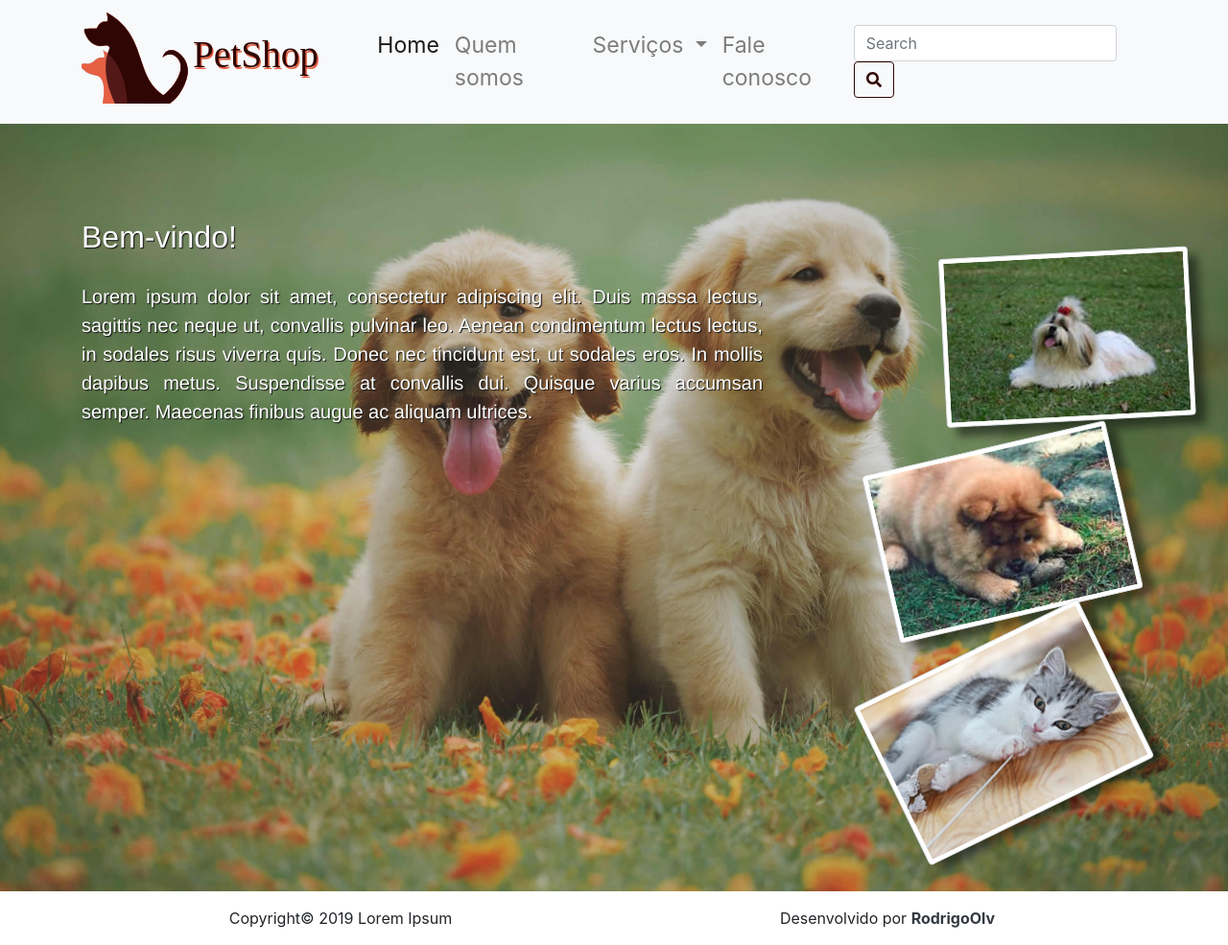
After one commit to RodrigoOlv/petshop, a PHP site: page /?page=1 in a window 1280 px wide. The commit adds this page. Shown: the whole page at 96% size. Run offline with PHP 8.4, Linux system fonts and the light colour scheme; some libraries are stand-ins or nearby versions.

Commit message:
linkando páginas

```diff
--- a/css/style.css
+++ b/css/style.css
@@ -53,6 +53,9 @@ aside > section :last-child {
 	background-image: url("../img/background.jpg");
 	background-repeat: no-repeat;
 	background-size: cover;
+	/*opcional*/
+	background-attachment: fixed;
+	background-position: top;
 	padding-top: 208px;
 	padding-bottom: 30px
 }
--- /dev/null
+++ b/index.php
@@ -0,0 +1,41 @@
+<?php
+/**
+* @author RodrigoOlv <rodrigo.oliveira1998@outlook.co>
+* @version 0.1 German-Shepherd
+* @since 04/25/2019 16:34
+*/
+include 'view/header.html';
+
+
+// $main gives a int to select #main div
+switch ($_GET["page"]) {
+	case "home":
+		include 'view/home.html';
+		break;
+
+	case "quem-somos":
+		include 'view/quem-somos.html';
+		break;
+
+	case "banho-tosa":
+		include 'view/banho-tosa.html';
+		break;
+
+	case "veterinaria":
+	include 'view/veterinaria.html';
+	break;
+
+	case "produtos":
+	include 'view/produtos.html';
+	break;
+
+	case "fale-conosco":
+	include 'view/fale-conosco.html';
+	break;
+
+	default:
+		include 'view/home.html';
+		break;
+}
+
+include 'view/footer.html';
--- /dev/null
+++ b/view/banho-tosa.html
@@ -0,0 +1,5 @@
+<div id="main">
+	<div class="container">
+		<h2>Em breve</h2>
+	</div>
+</div>
--- /dev/null
+++ b/view/fale-conosco.html
@@ -0,0 +1,5 @@
+<div id="main">
+	<div class="container">
+		<h2>Em breve</h2>
+	</div>
+</div>
--- /dev/null
+++ b/view/footer.html
@@ -0,0 +1,16 @@
+
+	<footer class="py-3">
+		<div class="container">
+			<div class="row">
+				<div class="col-md-6 text-center"><span>Copyright&copy 2019 Lorem Ipsum</span></div>
+				<div class="col-md-6 text-center">Desenvolvido por <a class="text-dark font-weight-bold" href="https://www.github.com/rodrigoolv">RodrigoOlv</a></div>
+			</div>
+		</div>
+		<script defer src="https://use.fontawesome.com/releases/v5.8.1/js/all.js" integrity="sha384-g5uSoOSBd7KkhAMlnQILrecXvzst9TdC09/VM+pjDTCM+1il8RHz5fKANTFFb+gQ" crossorigin="anonymous"></script>
+		<script src="vendor/components/jquery/jquery.min.js"></script>
+  		<script src="https://cdnjs.cloudflare.com/ajax/libs/tether/1.4.3/js/tether.min.js"></script>
+  		<script src="vendor/twbs/bootstrap/dist/js/bootstrap.min.js"></script>
+	</footer>
+
+</body>
+</html>
--- /dev/null
+++ b/view/header.html
@@ -0,0 +1,62 @@
+<!DOCTYPE html>
+<html lang="pt-br">
+<head>
+	<title>Bem-Vindo - PetShop</title>
+	<meta charset="utf-8">
+	<meta name="description" content="Template para Petshop">
+	<meta name="keywords" content="pet petshop pets animais bichinhos cães gatos">
+	<meta name="author" content="RodrigoOlv">
+	<meta name="viewport" content="width=device-width, initial-scale=1.0">
+	<link rel="shortcut icon" href="img/favicon.png">
+	<link rel="stylesheet" type="text/css" href="vendor/twbs/bootstrap/dist/css/bootstrap.min.css">
+	<link rel="stylesheet" type="text/css" href="css/style.css">
+</head>
+<body>
+
+	<header>
+
+		<nav class="navbar fixed-top navbar-expand-xl navbar-light bg-light">
+			<div class="container">
+				<a class="navbar-brand" href="#">
+					<h1>
+						<img src="img/logo.svg" alt="PetShop" class="img-fluid">
+					</h1>
+				</a>
+					<button class="navbar-toggler" type="button" data-toggle="collapse" data-target="#menu" aria-controls="navbarSupportedContent" aria-expanded="false" aria-label="Toggle navigation">
+			    		<span class="navbar-toggler-icon"></span>
+			  	</button>
+
+			  	<div class="collapse navbar-collapse" id="menu">
+			    	<ul class="navbar-nav mr-auto">
+			      		<li class="nav-item active">
+			        		<a class="nav-link" href="?page=home">Home <span class="sr-only">(current)</span></a>
+			      		</li>
+			      		<li class="nav-item">
+			        		<a class="nav-link" href="?page=quem-somos">Quem somos</a>
+			      		</li>
+			      		<li class="nav-item dropdown">
+			        		<a class="nav-link dropdown-toggle" href="#" id="navbarDropdown" role="button" data-toggle="dropdown" aria-haspopup="true" aria-expanded="false">
+			          			Serviços
+		        			</a>
+		        			<div class="dropdown-menu" aria-labelledby="navbarDropdown">
+			          			<a class="dropdown-item nav-link" href="?page=banho-tosa">Banho e Tosa</a>
+			          			<a class="dropdown-item nav-link" href="?page=veterinaria">Veterinária</a>
+			          			<div class="dropdown-divider"></div>
+			          			<a class="dropdown-item nav-link" href="?page=produtos">Produtos</a>
+
+			        		</div>
+			      		</li>
+			      		<li class="nav-item">
+			        		<a class="nav-link" href="?page=fale-conosco">Fale conosco</a>
+			      		</li>
+			    	</ul>
+			    	<form class="form-inline my-2 my-lg-0">
+			      		<input class="form-control mr-sm-2" type="search" placeholder="Search" aria-label="Search">
+			      		<button class="btn btn-outline-dark my-2 my-sm-0" type="submit">
+			      			<span class="fas fa-search"></span>
+			      		</button>
+			    	</form>
+			  	</div>
+		  	</div>
+		</nav>
+	</header>
--- /dev/null
+++ b/view/home.html
@@ -0,0 +1,25 @@
+<div id="main">
+		<div class="container">
+			<div class="row">
+				<article class="col-lg-8">
+					<h2>Bem-vindo!</h2>
+					<p>
+						Lorem ipsum dolor sit amet, consectetur adipiscing elit. Duis massa lectus, sagittis nec neque ut, convallis pulvinar leo. Aenean condimentum lectus lectus, in sodales risus viverra quis. Donec nec tincidunt est, ut sodales eros. In mollis dapibus metus. Suspendisse at convallis dui. Quisque varius accumsan semper. Maecenas finibus augue ac aliquam ultrices.
+					</p>
+				</article>
+				<aside class="col-lg-4">
+					<section class="mx-auto">
+						<figure>
+						<img src="img/shitzu.jpg" alt="Shitzu" class="img-thumbnail img-fluid">
+					</figure>
+					<figure>
+						<img src="img/chow-chow.jpg" alt="ChowChow" class="img-thumbnail img-fluid">
+					</figure>
+					<figure>
+						<img src="img/kitten.jpg" alt="Gato" class="img-thumbnail img-fluid">
+					</figure>
+					</section>
+				</aside>
+			</div>
+		</div>
+	</div>
--- /dev/null
+++ b/view/produtos.html
@@ -0,0 +1,5 @@
+<div id="main">
+	<div class="container">
+		<h2>Em breve</h2>
+	</div>
+</div>
--- /dev/null
+++ b/view/quem-somos.html
@@ -0,0 +1,5 @@
+<div id="main">
+	<div class="container">
+		<h2>Em breve</h2>
+	</div>
+</div>
--- /dev/null
+++ b/view/veterinaria.html
@@ -0,0 +1,5 @@
+<div id="main">
+	<div class="container">
+		<h2>Em breve</h2>
+	</div>
+</div>
```
Also changed, not shown: img/background - Copia.jpg (added), img/background.jpg, view/head.html (deleted).
